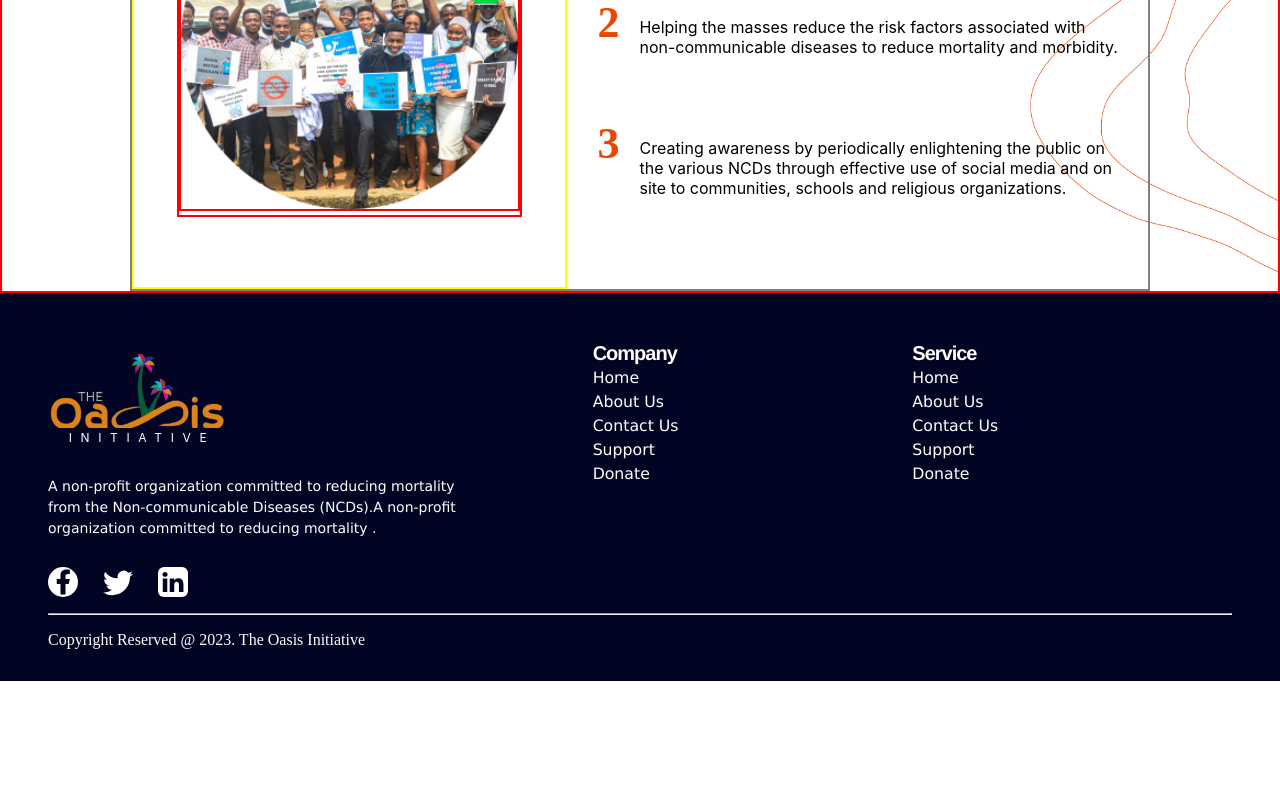
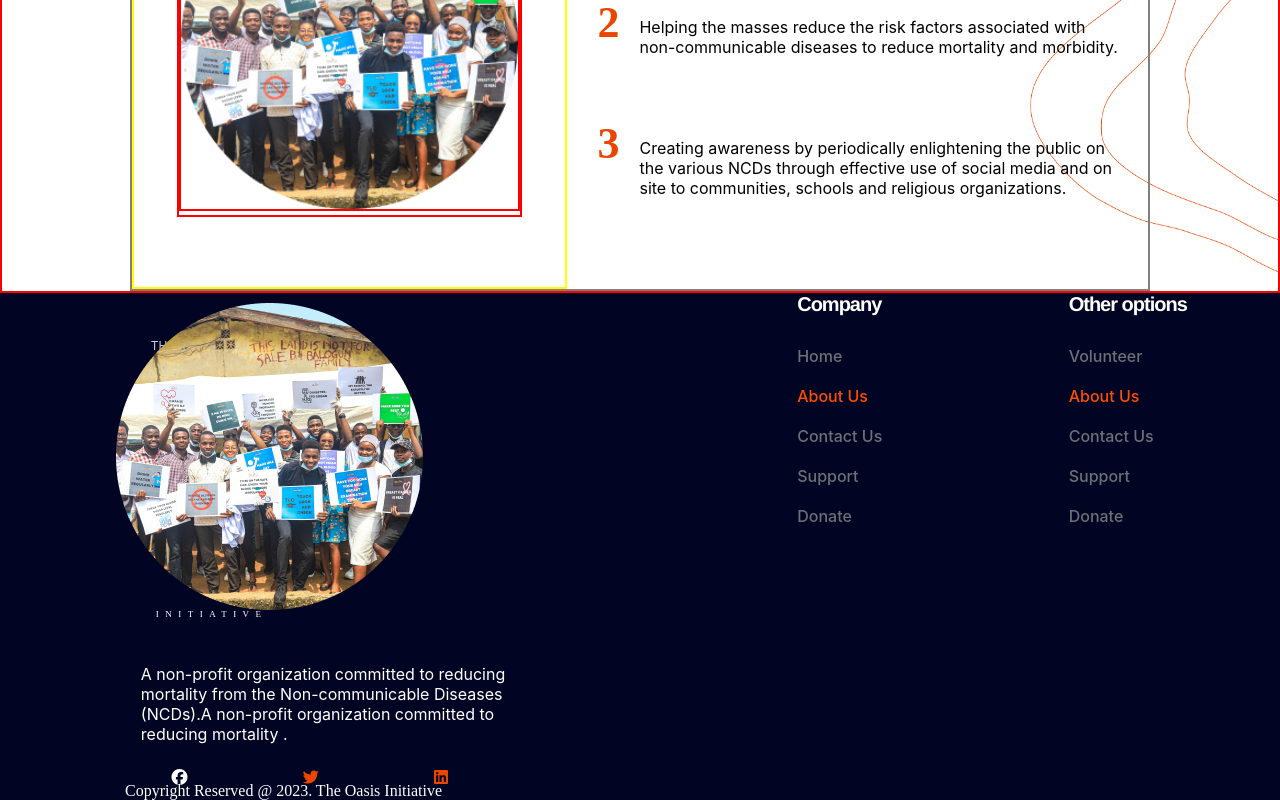
Before and after one commit to BANIEX/OASIS-MAIN, a React (Vite) app: page /about in a window 1280 px wide. Shown: the part 1481-2281 px from the top of the page. Before the commit the page ends 2162 px from the top, so only its background shows below. Built offline with nearby package versions, Linux system fonts and the light colour scheme.

Commit message:
footer and stuvs

```diff
--- a/src/Components/Footer/Footer.css
+++ b/src/Components/Footer/Footer.css
@@ -1,117 +1,164 @@
-.footer__con{
-    background: #010422;
-    color: white;
-    padding: 1em 3em 2em 3em;
-}
-.footer__details{
-    display: grid;
-    grid-template-columns: 46% 27% 27%;
-    margin-top: 2em;
-    margin-bottom: 1em;
+
+.footer{
+    display: flex;
+
 }
 
-.footer__logo{
-    position: relative;
-    margin-bottom: 2em;
-}
-.footer__logo p:nth-child(1){
-    position: absolute;
-    width: 25px;
-    height: 12px;
-    left: 30px;
-    top: 50px;
-    font-family: 'Inter';
-    font-style: normal;
-    font-weight: 300;
-    font-size: 12.0188px;
-    line-height: 103.5%;
-    text-align: center;
-    letter-spacing: 0.04em;
-    color: rgba(255, 255, 255, 0.81)
-}
-.footer__logo p:last-child{
-    width: 188px;
-    height: 12px;
-    font-family: 'Inter';
-    font-style: normal;
-    font-weight: 400;
-    font-size: 12.0188px;
-    line-height: 103.5%;
-    text-align: center;
-    letter-spacing: 0.72em;
-    color: #FFFFFF;
+.updiv3{
+    background-color:#010422;
+    width: 100%;
+    /* border: 10px solid green; */
 }
 
-.detail{
-    width: 426px;
-    height: 63px;
-    font-family: Verdana, Geneva, Tahoma, sans-serif;
-    font-style: normal;
-    font-weight: 500;
-    font-size: 14px;
-    line-height: 151.5%;
-    color: #FFFFFF;
-    margin-bottom: 2em;
-}
-.icon__con{
-    width: 140px;
+.lists{
     display: flex;
-    justify-content: space-between;
-}
-.icon1{
-    background-color: #FFFFFF;
-    color: #010422;
-    display: flex;
-    justify-content: center;
-    align-items: center;
-    height: 30px;
-    width: 30px;
-    border-radius: 50%;
-}
-.icon2{
-    color: #FFFFFF;
-    display: flex;
-    justify-content: center;
-    align-items: center;
-    height: 30px;
-    width: 30px;
-    border: none;
-}
-.icon3{
-    background-color: #010422;
-    color: #FFFFFF;
-    display: flex;
-    justify-content: center;
-    align-items: center;
-    font-size: 1px;
-    height: 30px;
-    width: 30px;
-    border-radius: 6px;
+    justify-content: space-around;
+    padding-top: 2%;
+    width: 55%;
+
 }
 
-.footer__li h3{
-    width: 90px;
-    height: 25px;
-    font-family: 'Helvetica';
-    font-style: normal;
+.the{
+    color: rgba(255, 255, 255, 0.81);
+    padding-top: 50px;
+    margin-left: 10px;
+    font-family: 'Inter', sans-serif;
+    font-size:12px;
+    /* border: 2px solid wheat; */
+  }
+
+.oasisimage2{
+    margin-left: -25px;
+    color: white;
+    height: -900px;
+    margin-top: -50px;
+}
+
+
+.note{
+    color: white;
+    margin-top: 45px;
+    font-family: 'Inter', sans-serif;
+}
+
+.icons2{
+    color: white;
+    font-size: px;
+    margin-top: 25px;
+    display: flex;
+    justify-content: space-evenly;
+    margin-left: -20%;
+}
+
+.h0{
+    color: white;
+    font-size: 20px;
+    font-family:Helvetica;
     font-weight: 700;
-    font-size: 20px;
-    line-height: 125.5%;
     letter-spacing: -0.05em;
+}
 
-    color: #FFFFFF;
+.h1{
+    color: #6E7075;
+    font-family: 'Inter', sans-serif;
+    font-weight: 500;
+    margin-top: 30px;
 }
-.footer__li ul li{
-    list-style-type: none;
-    width: 130.24px;
-    height: 24px;
-    font-family: Verdana, Geneva, Tahoma, sans-serif;
-    font-style: normal;
+
+.h2{
+    color:  #FF4D00;
+    font-family: 'Inter', sans-serif;
     font-weight: 500;
-    font-size: 15.7462px;
-    line-height: 151.5%;
-    color: #FFFFFF;
+    margin-top: 20px;
 }
-.footer__line hr{
-    margin-bottom: 1em;
+
+.h3{
+    color: #6E7075;
+    font-family: 'Inter', sans-serif;
+    font-weight: 500;
+    margin-top: 20px;
 }
+
+.h4{
+    color: #6E7075;
+    font-family: 'Inter', sans-serif;
+    font-weight: 500;
+    margin-top: 20px;
+}
+
+.h5{
+    color: #6E7075;
+    font-family: 'Inter', sans-serif;
+    font-weight: 500;
+    margin-top: 20px;
+}
+
+.below{
+    /* border-top: 2px solid white; */
+    margin-left: 130px;
+    margin-right: 130px ;
+}
+
+.white{
+    color: white;
+    margin-left: -5px;
+}
+
+
+.subdiv3left{
+    width: 55%;
+    /* border: 2px solid wheat; */
+
+}
+.subdiv3leftpikin{
+    /* width: 70%; */
+    /* border: 2px solid red; */
+    width: 60%;
+    margin: -5px auto;
+}
+.subdiv3right{
+    width: 45%;
+    /* border: 2px solid gray; */
+    display: flex;
+    justify-content: space-around;
+}
+
+.oasisimage{
+    margin-left: 40px;
+    /* border: 2px solid yellow; */
+    width: 30%;
+}
+
+.oasisimage2{
+    margin-left: -25px;
+    color: white;
+    height: -900px;
+    margin-top: -50px;
+}
+
+.initiative{
+    font-size: 9px;
+    margin-left: 40px;
+    letter-spacing: 0.72em;
+    margin-top: -5px;
+}
+
+@media screen and (max-width: 600px) {
+    .footer{
+        display: flex;
+        flex-direction: column;
+    }
+    .subdiv3left{
+        width: 100%;
+        font-size: 1.1rem;
+        font-weight: 2em;
+
+    }
+    .subdiv3right{
+        width: 100%;
+    }
+
+    .white{
+        display: none;
+    }
+}
--- a/src/Components/Footer/Footer.jsx
+++ b/src/Components/Footer/Footer.jsx
@@ -1,55 +1,72 @@
-import logo from '../../image/IMG-20230314-WA0010 25.png'
-import {RiFacebookFill} from 'react-icons/ri'
-import {BsTwitter} from 'react-icons/bs'
-import {BsLinkedin} from 'react-icons/bs'
+// import logo from '../../image/IMG-20230314-WA0010 25.png'
+// import {RiFacebookFill} from 'react-icons/ri'
+// import {BsTwitter} from 'react-icons/bs'
+// import {BsLinkedin} from 'react-icons/bs'
 import './Footer.css'
+import Ellipse268 from '../../image/Ellipse268.png'
 
 const Footer = () => {
   return (
-    <div className='footer__con'>
-      <div className='footer__details'>
-        <div>
-          <div className='footer__logo'>
-            <p>THE</p>
-            <img className='footer__image' src={logo} alt='pic' />
-            <p>INITIATIVE</p>
-          </div>
-          <p className='detail'>
-              A non-profit organization committed to reducing mortality from the Non-communicable Diseases (NCDs).A non-profit organization committed to reducing mortality .
-          </p>
-          <div className='icon__con'>
-              <RiFacebookFill className='icon1'/>
-              <BsTwitter className='icon2'  />
-              <BsLinkedin className='icon3'/>
-          </div>
+    <div className="updiv3">
+
+
+        <div className="footer">
+            <div className="subdiv3left">
+                <div className="subdiv3leftpikin">
+                    <p className="the">THE</p>
+                    <div className="oasisimage2">
+                        {/* <img src="./ imagesoasis/oasislogo.png" alt="oasislogo"> */}
+                         <img src={Ellipse268} alt='pic'/>
+
+                        <div className="initiative">INITIATIVE</div>
+                    </div>
+
+                    <p className="note">A non-profit organization committed to reducing mortality from the Non-communicable Diseases (NCDs).A non-profit  organization committed to reducing mortality .
+                    </p>
+
+                    <div className="icons2">
+                        <i className="fa-brands fa-facebook"></i> <span>
+                        <i className="fa-brands fa-twitter"></i></span> <span>
+                        <i className="fa-brands fa-linkedin"></i></span>
+                    </div>
+
+                </div>
+
+            </div>
+
+
+            <div className="subdiv3right">
+                <div className="leftlist">
+                    <p className="h0">Company</p>
+                    <p className="h1">Home</p>
+                    <p className="h2">About Us</p>
+                    <p className="h3">Contact Us</p>
+                    <p className="h4">Support</p>
+                    <p className="h5">Donate</p>
+                </div>
+
+
+                <div className="rightlist">
+                    <p className="h0">Other options</p>
+                    <p className="h1">Volunteer</p>
+                    <p className="h2">About Us</p>
+                    <p className="h3">Contact Us</p>
+                    <p className="h4">Support</p>
+                    <p className="h5">Donate</p>
+                </div>
+            </div>
+
+
+
+
         </div>
 
-        <div className='footer__li'>
-          <h3>Company</h3>
-          <ul>
-            <li>Home</li>
-            <li>About Us</li>
-            <li>Contact Us</li>
-            <li>Support</li>
-            <li className='donate'>Donate</li>
-          </ul>
+        <div className="below">
+            <p className="white">
+                Copyright Reserved @ 2023. The Oasis Initiative
+            </p>
         </div>
 
-        <div className='footer__li'>
-          <h3>Service</h3>
-          <ul>
-            <li>Home</li>
-            <li>About Us</li>
-            <li>Contact Us</li>
-            <li>Support</li>
-            <li className='donate'>Donate</li>
-          </ul>
-        </div>
-      </div>
-     <div className='footer__line'>
-      <hr />
-      <p>Copyright Reserved @ 2023. The Oasis Initiative</p>
-     </div>
     </div>
   )
 }
```
